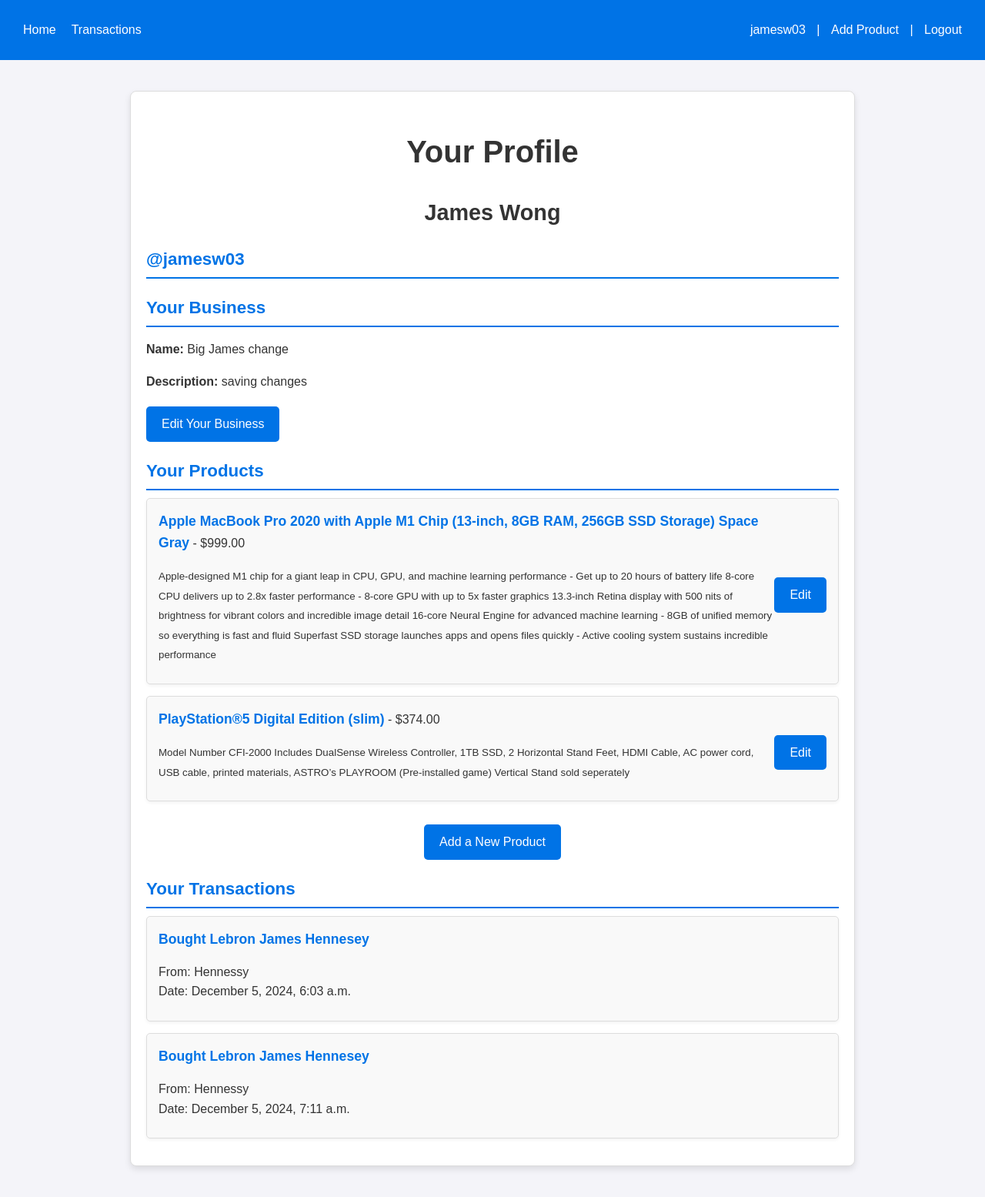
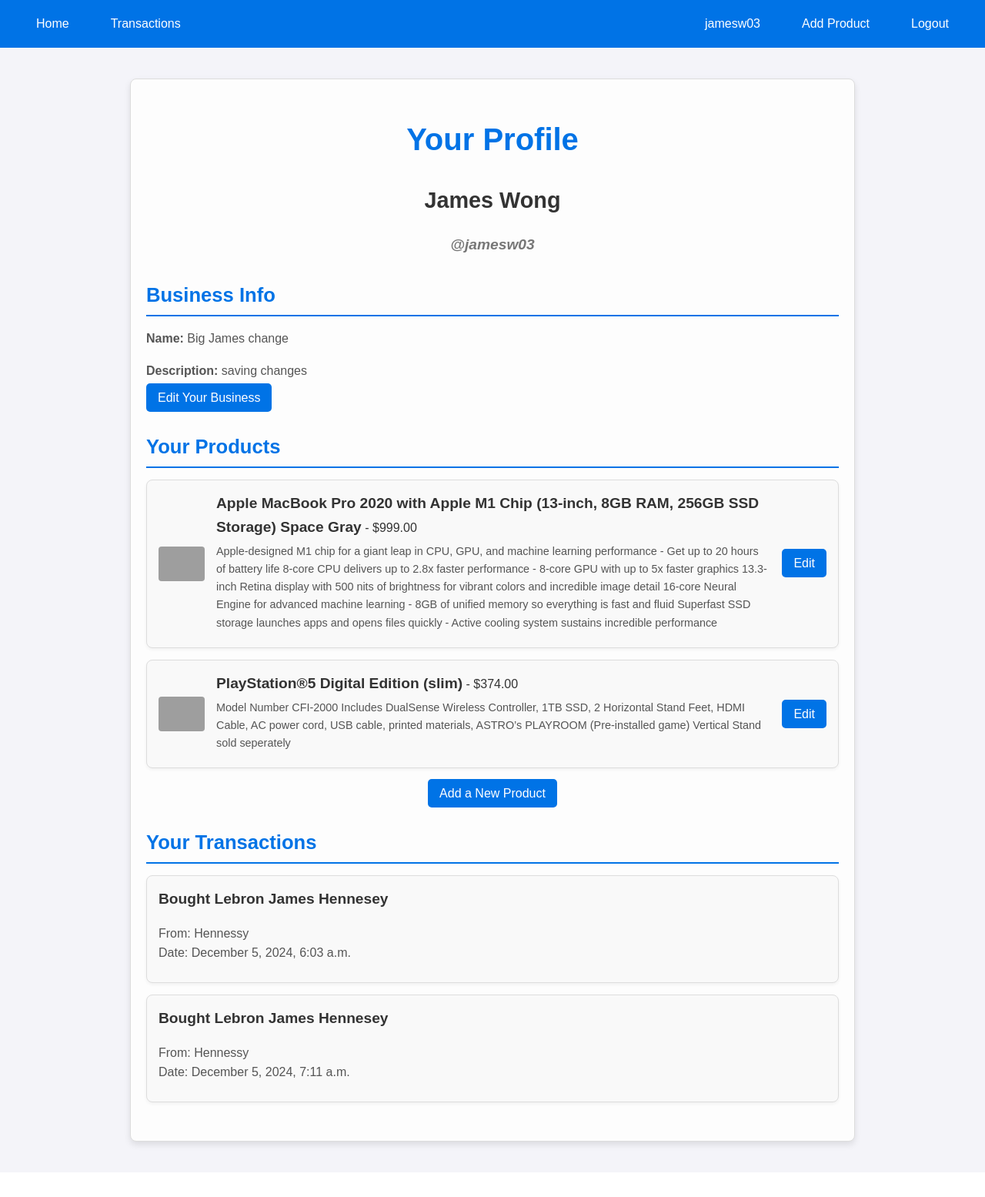
Before and after one commit to jameswong2003/cs412, a Django app: page /project/profile/ in a window 1280 px wide. Shown: the whole page at 77% size. After the commit the page ends 1493 px from the top, so only its background shows below. Run offline with Django 4.2, Linux system fonts and the light colour scheme; a user stored in the database is signed in; data comes from the database, SQL or seed files in the repository; both versions use the stored data as it was after the commit; grey boxes are pictures that could not be loaded.

Commit message:
business detail page

```diff
--- a/project/models.py
+++ b/project/models.py
@@ -27,3 +27,8 @@ class Transaction(models.Model):
 
     def __str__(self):
         return f'{self.buyer.username} bought {self.product.name}'
+
+    @property
+    def total_spent(self):
+        """Calculate the total amount spent on this transaction."""
+        return self.amount * self.product.price
--- a/project/templates/project/base.html
+++ b/project/templates/project/base.html
@@ -22,16 +22,7 @@
             display: flex;
             justify-content: space-between;
             align-items: center;
-        }
-
-        header a {
-            color: white;
-            text-decoration: none;
-            margin: 0 10px;
-        }
-
-        header a:hover {
-            text-decoration: underline;
+            box-shadow: 0 2px 4px rgba(0, 0, 0, 0.1);
         }
 
         .navbar-left,
@@ -40,8 +31,27 @@
             align-items: center;
         }
 
+        .navbar-left a,
+        .navbar-right a {
+            color: white;
+            text-decoration: none;
+            margin: 0 15px;
+            padding: 8px 12px;
+            border-radius: 4px;
+            transition: background-color 0.3s ease, color 0.3s ease;
+        }
+
+        .navbar-left a:hover,
+        .navbar-right a:hover {
+            background-color: rgba(255, 255, 255, 0.2);
+        }
+
         .navbar-right {
             margin-left: auto;
+        }
+
+        .navbar-right p {
+            margin: 0;
         }
 
         main {
@@ -60,16 +70,12 @@
         </div>
         <div class="navbar-right">
             {% if user.is_authenticated %}
-            <p>
-                <a href="{% url 'profile' %}">{{ user.username }}</a> |
-                <a href="{% url 'add_product' %}">Add Product</a> |
-                <a href="{% url 'logout' %}">Logout</a>
-            </p>
+            <a href="{% url 'profile' %}">{{ user.username }}</a>
+            <a href="{% url 'add_product' %}">Add Product</a>
+            <a href="{% url 'logout' %}">Logout</a>
             {% else %}
-            <p>
-                <a href="{% url 'login' %}">Login</a> |
-                <a href="{% url 'signup' %}">Sign Up</a>
-            </p>
+            <a href="{% url 'login' %}">Login</a>
+            <a href="{% url 'signup' %}">Sign Up</a>
             {% endif %}
         </div>
     </header>
--- a/project/templates/project/profile.html
+++ b/project/templates/project/profile.html
@@ -6,41 +6,52 @@
         max-width: 900px;
         margin: 20px auto;
         padding: 20px;
-        background-color: #fff;
+        background-color: #fdfdfd;
         border: 1px solid #ddd;
         border-radius: 8px;
         box-shadow: 0 4px 8px rgba(0, 0, 0, 0.1);
         font-family: Arial, sans-serif;
     }
 
-    .profile-container h1, h2, h3 {
+    .profile-header {
+        text-align: center;
+        margin-bottom: 30px;
+    }
+
+    .profile-header h1 {
+        font-size: 2.5rem;
+        margin-bottom: 10px;
+        color: #0073e6;
+    }
+
+    .profile-header h2 {
+        font-size: 1.8rem;
+        margin-bottom: 5px;
         color: #333;
     }
 
-    .profile-container h1 {
-        font-size: 2.5rem;
-        margin-bottom: 20px;
-        text-align: center;
+    .profile-header h3 {
+        font-size: 1.2rem;
+        color: #777;
+        font-style: italic;
     }
 
-    .profile-container h2 {
-        font-size: 1.8rem;
-        margin-bottom: 10px;
-        text-align: center;
+    .profile-section {
+        margin-bottom: 30px;
     }
 
-    .profile-container h3 {
-        font-size: 1.4rem;
-        margin-top: 20px;
-        margin-bottom: 10px;
+    .profile-section h3 {
+        font-size: 1.6rem;
+        margin-bottom: 15px;
         color: #0073e6;
         border-bottom: 2px solid #0073e6;
         padding-bottom: 5px;
     }
 
-    .profile-container p {
+    .profile-section p {
         font-size: 1rem;
         margin-bottom: 10px;
+        color: #555;
     }
 
     .products-list, .transactions-list {
@@ -50,67 +61,87 @@
     }
 
     .products-list li, .transactions-list li {
+        display: flex;
+        align-items: center;
+        justify-content: space-between;
+        gap: 15px;
         margin-bottom: 15px;
         padding: 15px;
         border: 1px solid #ddd;
-        border-radius: 5px;
+        border-radius: 8px;
         background-color: #f9f9f9;
         box-shadow: 0 2px 4px rgba(0, 0, 0, 0.05);
-        display: flex;
-        justify-content: space-between;
-        align-items: center;
+    }
+
+    .products-list li img {
+        max-width: 60px;
+        height: auto;
+        border-radius: 4px;
+        margin-right: 15px;
     }
 
     .products-list li strong, .transactions-list li strong {
-        color: #0073e6;
-        font-size: 1.1rem;
+        font-size: 1.2rem;
     }
 
-    .product-actions, .transaction-info {
+    .product-actions, .transactions-info {
         text-align: right;
     }
 
     .profile-container a {
-        display: inline-block;
-        margin-top: 10px;
-        padding: 10px 20px;
+        text-decoration: none;
+        padding: 10px 15px;
         background-color: #0073e6;
-        color: #fff;
-        text-decoration: none;
+        color: white;
         border-radius: 5px;
         font-size: 1rem;
-        transition: background-color 0.3s ease;
+        transition: background-color 0.3s ease, transform 0.2s ease;
     }
 
     .profile-container a:hover {
         background-color: #005bb5;
+        transform: scale(1.05);
     }
 
     .add-product-button {
-        display: block;
+        text-align: center;
+        margin-top: 20px;
+    }
+
+    .empty-state {
+        text-align: center;
         margin: 20px 0;
-        text-align: center;
+        color: #777;
+        font-size: 1.1rem;
     }
 </style>
 
 <div class="profile-container">
+    <div class="profile-header">
         <h1>Your Profile</h1>
         <h2>{{ user.first_name }} {{ user.last_name }}</h2>
         <h3>@{{ user.username }}</h3>
+    </div>
 
     {% if business %}
-        <h3>Your Business</h3>
+        <div class="profile-section">
+            <h3>Business Info</h3>
             <p><strong>Name:</strong> {{ business.name }}</p>
             <p><strong>Description:</strong> {{ business.description }}</p>
             <a href="{% url 'edit_business' %}">Edit Your Business</a>
+        </div>
 
+        <div class="profile-section">
             <h3>Your Products</h3>
             <ul class="products-list">
                 {% for product in products %}
                     <li>
+                        <div style="display: flex; align-items: center;">
+                            <img src="{{ product.picture_url }}" alt="{{ product.name }}">
                             <div>
                                 <strong>{{ product.name }}</strong> - ${{ product.price }}
-                        <p><small>{{ product.description }}</small></p>
+                                <p style="margin: 5px 0; font-size: 0.9rem; color: #555;">{{ product.description }}</p>
+                            </div>
                         </div>
                         <div class="product-actions">
                             <a href="{% url 'edit_product' product.pk %}">Edit</a>
@@ -121,10 +152,14 @@
             <div class="add-product-button">
                 <a href="{% url 'add_product' %}">Add a New Product</a>
             </div>
+        </div>
     {% else %}
+        <div class="profile-section empty-state">
             <p>You don't own a business yet. <a href="{% url 'create_business' %}">Create a Business</a></p>
+        </div>
     {% endif %}
 
+    <div class="profile-section">
         <h3>Your Transactions</h3>
         <ul class="transactions-list">
             {% for transaction in transactions %}
@@ -138,8 +173,11 @@
                     </div>
                 </li>
             {% empty %}
+                <div class="empty-state">
                     <p>You haven't made any purchases yet.</p>
+                </div>
             {% endfor %}
         </ul>
     </div>
+</div>
 {% endblock %}
--- a/project/urls.py
+++ b/project/urls.py
@@ -12,6 +12,8 @@ urlpatterns = [
     path('add_product/', views.add_product, name='add_product'),
     path('edit_product/<int:pk>/', views.edit_product, name='edit_product'),
 
+    path('businesses/', views.businesses, name='businesses'),
+    path('business/<int:pk>/', views.business_detail, name='business_detail'),
     path('create_business/', views.create_business, name='create_business'),
     path('edit_business/', views.edit_business, name='edit_business'),
 
--- a/project/views.py
+++ b/project/views.py
@@ -16,16 +16,20 @@ def product_detail(request, pk):
     return render(request, 'project/product_detail.html', {'product': product})
 
 def transactions(request):
-    # Get all transactions
     transactions = Transaction.objects.all()
 
     # Get query parameters
     company_name = request.GET.get('company_name', '')
+    buyer_name = request.GET.get('buyer_name', '')
     sort = request.GET.get('sort', '-transaction_date')  # Default to newest first
 
     # Filter by company name if provided
     if company_name:
         transactions = transactions.filter(product__business__name__icontains=company_name)
+
+    # Filter by buyer name if provided
+    if buyer_name:
+        transactions = transactions.filter(buyer__username__icontains=buyer_name)
 
     # Apply sorting
     transactions = transactions.order_by(sort)
@@ -33,9 +37,18 @@ def transactions(request):
     context = {
         'transactions': transactions,
         'company_name': company_name,
+        'buyer_name': buyer_name,
         'sort': sort,
     }
     return render(request, 'project/transactions.html', context)
+
+def businesses(request):
+    businesses = Business.objects.all()
+    return render(request, 'project/businesses.html', {'businesses': businesses})
+
+def business_detail(request, pk):
+    business = get_object_or_404(Business, pk=pk)
+    return render(request, 'project/business_detail.html', {'business': business})
 
 def signup(request):
     if request.method == 'POST':
```
Also changed, not shown: project/templates/project/business_detail.html (added, +9 -0 lines), project/templates/project/businesses.html (added, +73 -0 lines), project/templates/project/transactions.html (+8 -2 lines), db.sqlite3. Lines whose indentation alone changed are shown as unchanged.
